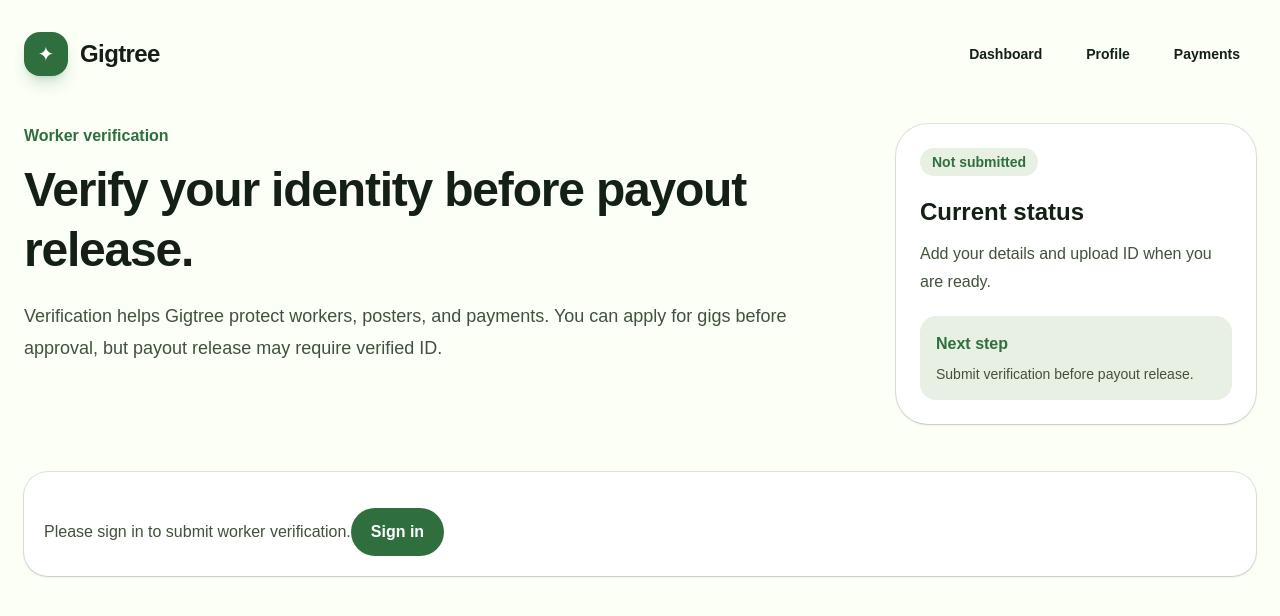
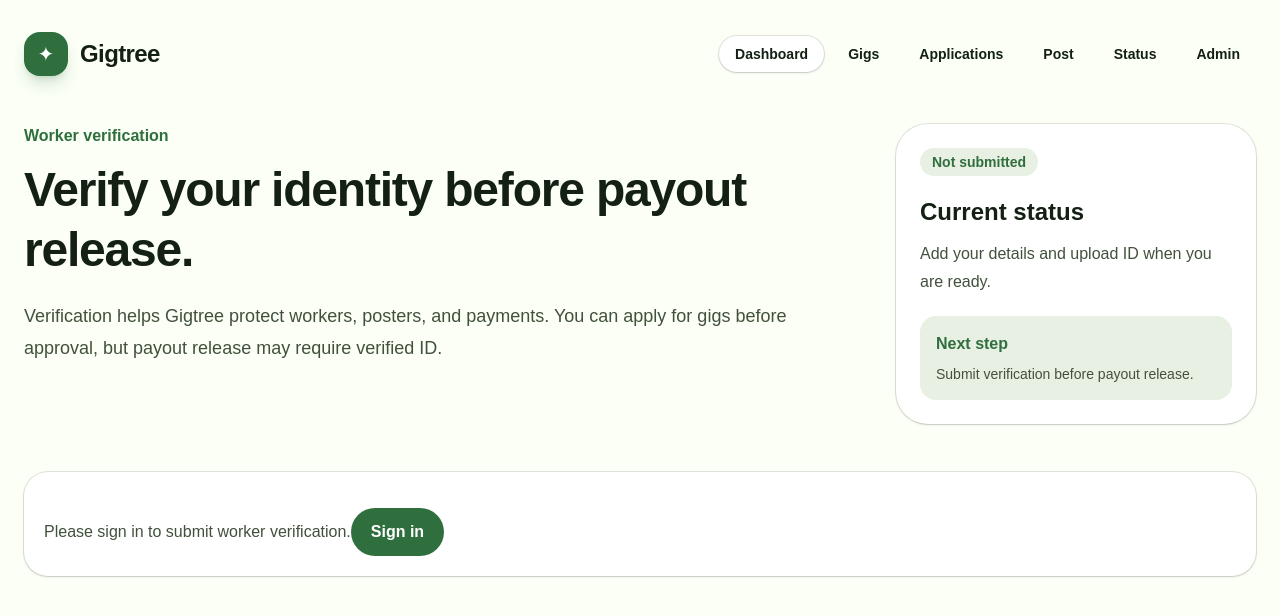
Before and after one commit to BoredVentura/Gigtree, a Next.js app in the folder gigtree-app/: page /verification in a window 1280 px wide. Shown: the top 616 px of the page. Built offline with nearby package versions, Linux system fonts and the light colour scheme; no server answers.

Commit message:
Use shared header on dashboard profile and verification

```diff
--- a/gigtree-app/src/app/dashboard/page.tsx
+++ b/gigtree-app/src/app/dashboard/page.tsx
@@ -1,4 +1,5 @@
 "use client";
+import { SiteHeader } from "@/components/site-header";
 
 import { useEffect, useState } from "react";
 import { supabase } from "@/lib/supabase";
@@ -48,24 +49,7 @@
   return (
     <main className="min-h-screen bg-[#fbfff6] text-[#142014]">
       <section className="mx-auto max-w-7xl px-6 py-8">
-        <nav className="flex flex-wrap items-center justify-between gap-4">
-          <a href="/" className="flex items-center gap-3">
-            <span className="grid h-11 w-11 place-items-center rounded-2xl bg-[#2f6f3e] text-xl text-white shadow-lg shadow-[#2f6f3e]/20">
-              ✦
-            </span>
-            <span className="text-2xl font-black tracking-tight">Gigtree</span>
-          </a>
-
-          <div className="flex flex-wrap items-center gap-3 text-sm font-semibold">
-            <a href="/gigs" className="rounded-full px-4 py-2 hover:bg-white">
-              Browse gigs
-            </a>
-            <a href="/status" className="rounded-full px-4 py-2 hover:bg-white">
-              Status
-            </a>
-            <SignOutButton />
-          </div>
-        </nav>
+          <SiteHeader active="dashboard" />
 
         <div className="grid gap-8 py-12 lg:grid-cols-[1fr_360px]">
           <div>
--- a/gigtree-app/src/app/profile/page.tsx
+++ b/gigtree-app/src/app/profile/page.tsx
@@ -1,4 +1,5 @@
 "use client";
+import { SiteHeader } from "@/components/site-header";
 
 import { ChangeEvent, FormEvent, useEffect, useState } from "react";
 import { supabase } from "@/lib/supabase";
@@ -257,26 +258,7 @@
   return (
     <main className="min-h-screen bg-[#fbfff6] text-[#142014]">
       <section className="mx-auto max-w-7xl px-6 py-8">
-        <nav className="flex flex-wrap items-center justify-between gap-4">
-          <a href="/" className="flex items-center gap-3">
-            <span className="grid h-11 w-11 place-items-center rounded-2xl bg-[#2f6f3e] text-xl text-white shadow-lg shadow-[#2f6f3e]/20">
-              ✦
-            </span>
-            <span className="text-2xl font-black tracking-tight">Gigtree</span>
-          </a>
-
-          <div className="flex flex-wrap items-center gap-3 text-sm font-semibold">
-            <a href="/dashboard" className="rounded-full px-4 py-2 hover:bg-white">
-              Dashboard
-            </a>
-            <a href="/gigs" className="rounded-full px-4 py-2 hover:bg-white">
-              Browse gigs
-            </a>
-            <a href="/applications" className="rounded-full px-4 py-2 hover:bg-white">
-              My applications
-            </a>
-          </div>
-        </nav>
+          <SiteHeader active="dashboard" />
 
         <div className="grid gap-8 py-12 lg:grid-cols-[1fr_360px]">
           <div>
--- a/gigtree-app/src/app/verification/page.tsx
+++ b/gigtree-app/src/app/verification/page.tsx
@@ -1,4 +1,5 @@
 "use client";
+import { SiteHeader } from "@/components/site-header";
 
 import { ChangeEvent, FormEvent, useEffect, useState } from "react";
 import { supabase } from "@/lib/supabase";
@@ -201,26 +202,7 @@
   return (
     <main className="min-h-screen bg-[#fbfff6] text-[#142014]">
       <section className="mx-auto max-w-7xl px-6 py-8">
-        <nav className="flex flex-wrap items-center justify-between gap-4">
-          <a href="/" className="flex items-center gap-3">
-            <span className="grid h-11 w-11 place-items-center rounded-2xl bg-[#2f6f3e] text-xl text-white shadow-lg shadow-[#2f6f3e]/20">
-              ✦
-            </span>
-            <span className="text-2xl font-black tracking-tight">Gigtree</span>
-          </a>
-
-          <div className="flex flex-wrap items-center gap-3 text-sm font-semibold">
-            <a href="/dashboard" className="rounded-full px-4 py-2 hover:bg-white">
-              Dashboard
-            </a>
-            <a href="/profile" className="rounded-full px-4 py-2 hover:bg-white">
-              Profile
-            </a>
-            <a href="/payments" className="rounded-full px-4 py-2 hover:bg-white">
-              Payments
-            </a>
-          </div>
-        </nav>
+          <SiteHeader active="dashboard" />
 
         <div className="grid gap-8 py-12 lg:grid-cols-[1fr_360px]">
           <div>
```
